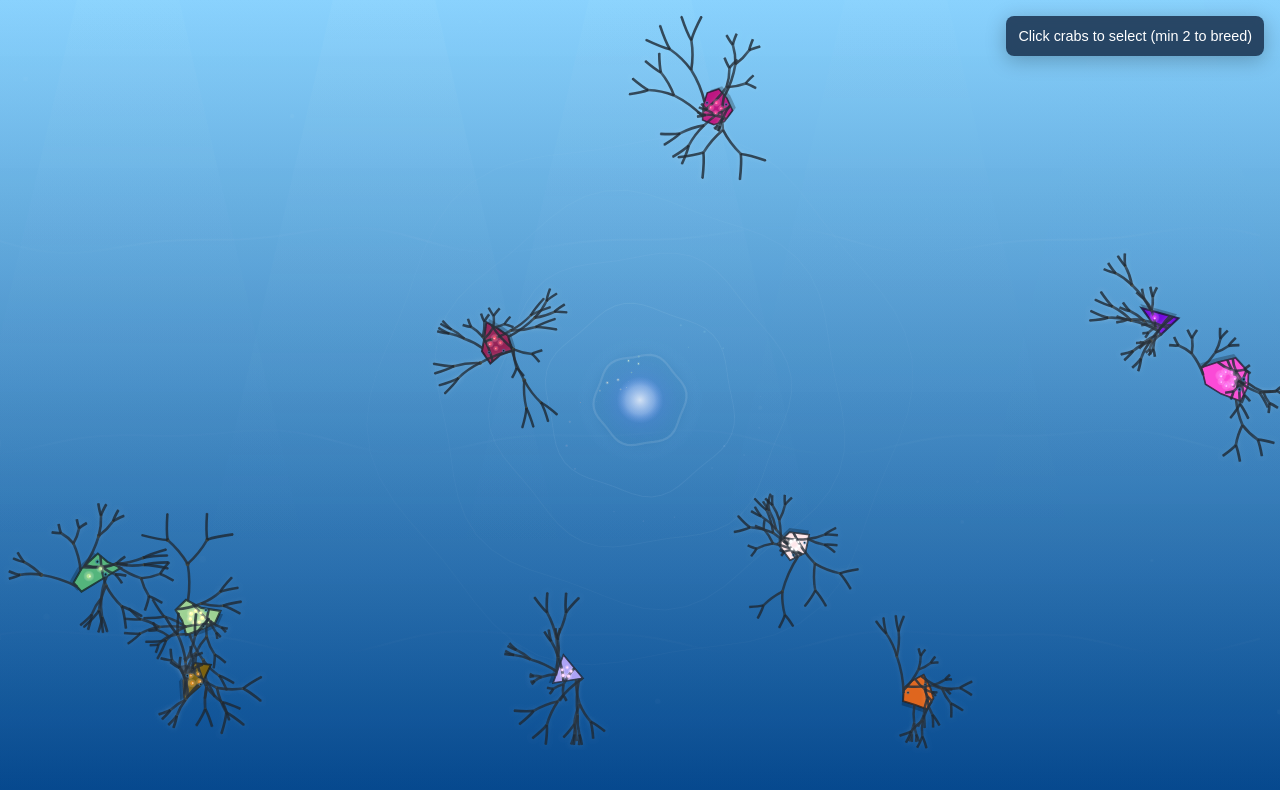
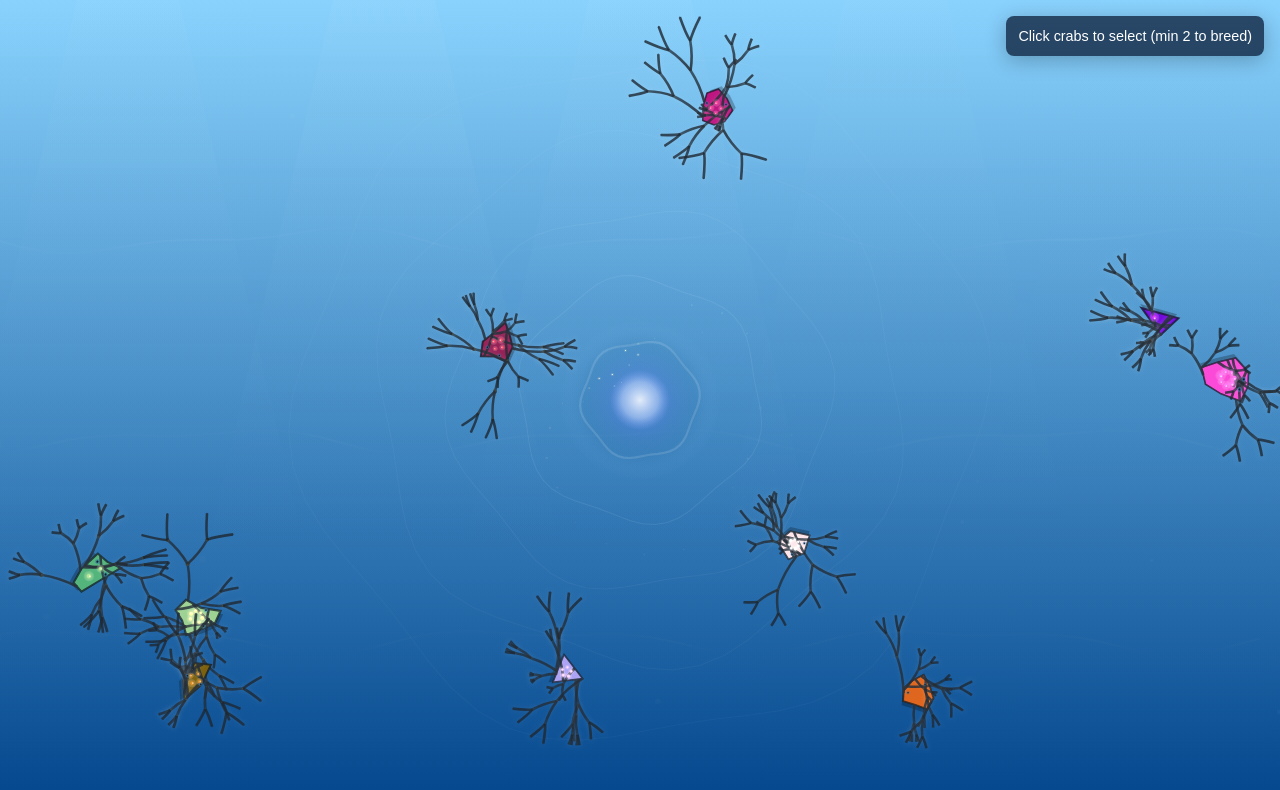
Before and after one commit to franzenzenhofer/biocrabs-2, a plain HTML site: page index.html in a window 1280 px wide. Drawn offline with Linux system fonts and the light colour scheme; animation ran at ten frames a second.

Commit message:
biocrabs

```diff
--- a/index.html
+++ b/index.html
@@ -3,6 +3,7 @@
 <head>
   <meta charset="UTF-8"/>
   <meta name="viewport" content="width=device-width, initial-scale=1.0"/>
+  <title>BioCrabs: Interactive Aquatic Life Simulation with Evolving Creatures</title>
   <style>
     html, body {
       margin:0; padding:0;
@@ -198,10 +199,10 @@ const CONFIG = {
   COLLISION_TORQUE_FACTOR: 120.0,
 
   // whirlpool (gravity center) parameters
-  GRAVITY_STRENGTH: 0.1,
-  GRAVITY_RADIUS: 35,
+  GRAVITY_STRENGTH: 0.4,
+  GRAVITY_RADIUS: 45,
   GRAVITY_VISUAL_PULSE: 0.3,
-  GRAVITY_FALLOFF: 250,
+  GRAVITY_FALLOFF: 350,
 
   // Water spider movement parameters
   SURFACE_TENSION: 0.7,
@@ -757,16 +758,33 @@ function applyGravityForce(crab) {
   let gravityFactor = 1 - (dist / CONFIG.GRAVITY_FALLOFF);
   gravityFactor = Math.max(0, gravityFactor * gravityFactor);
 
+  // Add vortex/whirlpool effect - stronger closer to center
+  const vortexStrength = 0.3 * gravityFactor * gravityFactor;
+  const vortexAngle = Math.atan2(dy, dx) + Math.PI/2;
+
+  let vortexFx = Math.cos(vortexAngle) * vortexStrength;
+  let vortexFy = Math.sin(vortexAngle) * vortexStrength;
+
+  // Direct pull toward center
   let nx = dx / dist;
   let ny = dy / dist;
 
   crab._fx += nx * CONFIG.GRAVITY_STRENGTH * gravityFactor;
   crab._fy += ny * CONFIG.GRAVITY_STRENGTH * gravityFactor;
 
+  // Apply vortex forces
+  crab._fx += vortexFx;
+  crab._fy += vortexFy;
+
+  // Apply torque to match the vortex spin direction
   let angleToCenter = Math.atan2(dy, dx);
   let angleDiff = angleToCenter - crab.orientation;
   angleDiff = (angleDiff + Math.PI) % (2 * Math.PI) - Math.PI;
-  crab._torque += 0.01 * Math.sin(angleDiff) * gravityFactor;
+
+  // Add a spiraling spin effect
+  const spinTorque = 0.05 * gravityFactor * gravityFactor;
+
+  crab._torque += 0.03 * Math.sin(angleDiff) * gravityFactor + spinTorque;
 }
 
 function handleCrabCollision(A, B) {
@@ -1405,9 +1423,9 @@ function drawGravityCenter() {
   let secondaryPulse = 1 + 0.08 * Math.sin(globalTime * CONFIG.GRAVITY_VISUAL_PULSE * 1.5);
   let pulseRadius = radius * primaryPulse;
 
-  // 3) FAVOR HIGHER-ORDER LOOPS FOR MULTIPLE LAYERS
+  // Original rings and glow
   for (let i = 1; i <= 5; i++) {
-    const layerOpacity = 0.12 / i;
+    const layerOpacity = 0.15 / i;
     const layerWidth = 1 + (i === 1 ? 1.2 : 0);
     const layerRadius = pulseRadius * i * (1.1 + (i * 0.05));
     const rotationOffset = globalTime * 0.05 * (i % 2 === 0 ? 1 : -1);
@@ -1445,9 +1463,9 @@ function drawGravityCenter() {
     0,
     glowSize,
     [
-      { offset: 0, color: `hsla(${hue}, 80%, 80%, 0.4)` },
-      { offset: 0.3, color: `hsla(${hue}, 70%, 60%, 0.2)` },
-      { offset: 0.7, color: `hsla(${hue - 20}, 60%, 40%, 0.1)` },
+      { offset: 0, color: `hsla(${hue}, 80%, 80%, 0.5)` },
+      { offset: 0.3, color: `hsla(${hue}, 70%, 60%, 0.3)` },
+      { offset: 0.7, color: `hsla(${hue - 20}, 60%, 40%, 0.15)` },
       { offset: 1, color: 'rgba(150, 200, 255, 0)' }
     ]
   );
@@ -1461,8 +1479,8 @@ function drawGravityCenter() {
     0,
     coreSize,
     [
-      { offset: 0, color: 'rgba(255, 255, 255, 0.7)' },
-      { offset: 0.6, color: 'rgba(200, 220, 255, 0.4)' },
+      { offset: 0, color: 'rgba(255, 255, 255, 0.8)' },
+      { offset: 0.6, color: 'rgba(200, 220, 255, 0.5)' },
       { offset: 1, color: 'rgba(150, 180, 255, 0)' }
     ]
   );
```
